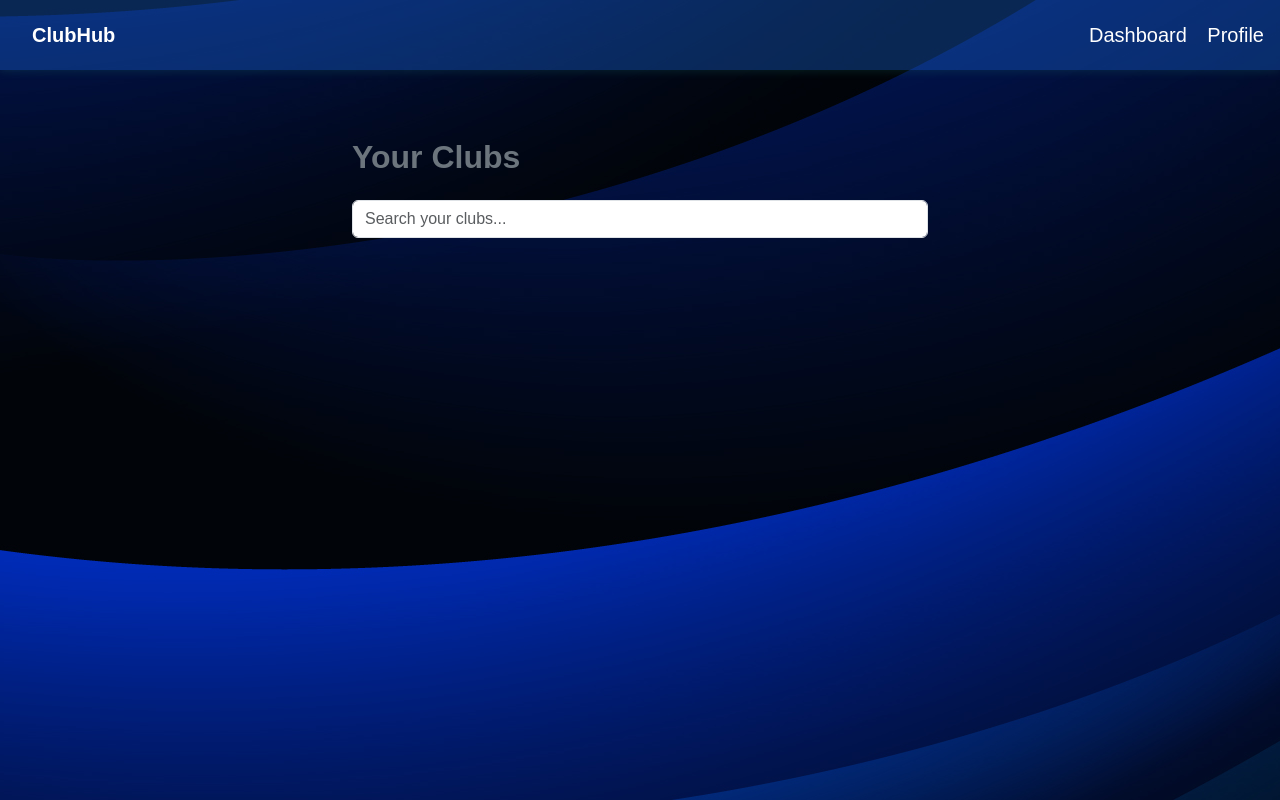
After one commit to mohammedmehdio/project, a PHP site: page /php/stats.php in a window 1280 px wide. The commit adds this page. Run offline with PHP 8.4, Linux system fonts and the light colour scheme; a user stored in the database is signed in; data that the repository does not hold is empty.

Commit message:
adding stats page but still not working

```diff
--- a/php/club.php
+++ b/php/club.php
@@ -245,7 +245,7 @@ $joined_clubs = $stmt_joined_clubs->get_result();
             </a>
         </li>
         <li class="profile-dropdown-list-item">
-            <a href="#">
+            <a href="stats.php">
                 <i class="fa-solid fa-chart-line"></i>
                 Analytics
             </a>
@@ -256,7 +256,7 @@ $joined_clubs = $stmt_joined_clubs->get_result();
                 Settings
             </a>
         </li>
-        <hr />
+        <hr/>
         <li class="profile-dropdown-list-item" id="logouthover">
             <a href="logout.php">
                 <i class="fa-solid fa-arrow-right-from-bracket" style="background-color: #e41c38;"></i>
@@ -344,8 +344,6 @@ $joined_clubs = $stmt_joined_clubs->get_result();
     </div>
 </div>
 
-
-
 <!-- Bootstrap JS (Optional) -->
 <script src="https://cdn.jsdelivr.net/npm/bootstrap@5.3.0-alpha3/dist/js/bootstrap.bundle.min.js"></script>
 
--- /dev/null
+++ b/php/stats.php
@@ -0,0 +1,205 @@
+<?php
+require_once 'connexion.php';
+
+// Ensure user is logged in
+$id_user = $_SESSION['id_user'];
+
+// Fetch user's joined clubs
+$sql_joined_clubs = "SELECT club.id_club, club.club_name FROM user_club
+                     JOIN club ON user_club.id_club = club.id_club
+                     WHERE user_club.id_user = ?";
+$stmt_joined_clubs = $conn->prepare($sql_joined_clubs);
+$stmt_joined_clubs->bind_param('i', $id_user);
+$stmt_joined_clubs->execute();
+$joined_clubs = $stmt_joined_clubs->get_result();
+?>
+
+<!DOCTYPE html>
+<html lang="en">
+<head>
+    <meta charset="UTF-8">
+    <meta name="viewport" content="width=device-width, initial-scale=1.0">
+    <title>Your Clubs</title>
+    <link href="https://cdn.jsdelivr.net/npm/bootstrap@5.3.0-alpha3/dist/css/bootstrap.min.css" rel="stylesheet">
+    <style>
+        /* Custom styling */
+        body{
+            background: url(../img/blue.jpg) no-repeat center center fixed;
+        }
+        @import url("https://fonts.googleapis.com/css2?family=Poppins:wght@100;200;300;400;500&display=swap");
+:root {
+  --primary: #eeeeee;
+  --secondary: #227c70;
+  --green: #82cd47;
+  --secondary-light: rgb(34, 124, 112, 0.2);
+  --secondary-light-2: rgb(127, 183, 126, 0.1);
+  --white: #fff;
+  --black: #393e46;
+
+  --shadow: 0px 2px 8px 0px var(--secondary-light);
+}
+
+* {
+  margin: 0;
+  padding: 0;
+  list-style-type: none;
+  box-sizing: border-box;
+  font-family: "Poppins", sans-serif;
+}
+
+body {
+  height: 100vh;
+  width: 100%;
+  background-color: var(--primary);
+}
+
+.navbar {
+  display: flex;
+  align-items: center;
+  height: 70px;
+  background-color: var(--white);
+  padding: 0 8%;
+  box-shadow: var(--shadow);
+}
+
+.navbar-logo {
+  cursor: pointer;
+}
+
+.navbar-list {
+  width: 100%;
+  text-align: right;
+  padding-right: 2rem;
+}
+
+.navbar-list li {
+  display: inline-block;
+  margin: 0 1rem;
+}
+
+.navbar-list li a {
+  font-size: 1rem;
+  font-weight: 500;
+  color: var(--black);
+  text-decoration: none;
+}
+
+.navbar {
+  background-color: rgba(27, 103, 218, 0.356);
+}
+.navbar-brand, .nav-link {
+  padding: 0;
+  color: #fff !important;
+  margin-left: 0px;
+}
+.hero-section {
+  background: linear-gradient(to right, #6a11cb, #2575fc);
+  color: #fff;
+  padding: 60px 0;
+  text-align: center;
+  background: transparent ;
+}
+
+
+body {
+  font-family: 'Roboto', sans-serif;
+}
+.navbar {
+  background-color: rgba(27, 103, 218, 0.356);
+}
+.navbar-brand, .nav-link {
+  padding: 0;
+  color: #fff !important;
+  margin-left: 0px;
+}
+.hero-section {
+  background: linear-gradient(to right, #6a11cb, #2575fc);
+  color: #fff;
+  padding: 60px 0;
+  text-align: center;
+  background: transparent ;
+}
+
+ul {
+  padding-left: 0;
+}
+.navbar {
+  display: flex;
+  align-items: center;
+  justify-content: space-between; /* Add this */
+  background-color: rgba(27, 103, 218, 0.356);
+}
+
+.navbar-brand:hover {
+  color: #dedee4dc !important;
+}
+        .container { max-width: 600px; }
+        .club-item { display: flex; justify-content: space-between; align-items: center; }
+    </style>
+</head>
+<body>
+ <!-- Navbar with Dashboard and password change modal trigger -->
+ <nav class="navbar navbar-expand-lg" style="margin-bottom: 20px;">
+    <div class="container">
+        <a class="navbar-brand fw-bold" style="position: absolute; left:2rem; " href="#">ClubHub</a>
+        <div class="profile-dropdown" style="position: absolute; right:0;">
+        <a class="navbar-brand"  href="club.php">Dashboard</a>
+        <a class="navbar-brand" href="profile.php">Profile</a>
+    </div>
+</nav>
+<div class="container py-5">
+    <h2 class="fw-semibold text-secondary mb-4">Your Clubs</h2>
+
+    <!-- Search Bar -->
+    <div class="mb-4">
+        <input type="text" id="searchInput" class="form-control" placeholder="Search your clubs..."  onkeyup="searchClubs()">
+    </div>
+
+    <!-- Club List -->
+    <ul class="list-group mb-4" id="clubList">
+        <?php while ($joined = $joined_clubs->fetch_assoc()): ?>
+            <li class="list-group-item d-flex justify-content-between align-items-center club-item">
+                <span class="club-name"><?= htmlspecialchars($joined['club_name']) ?></span>
+                <button class="btn btn-outline-danger btn-sm" onclick="leaveClub(<?= $joined['id_club'] ?>)">
+                    Leave
+                </button>
+            </li>
+        <?php endwhile; ?>
+    </ul>
+</div>
+
+<script src="https://code.jquery.com/jquery-3.6.0.min.js"></script>
+<script>
+    // JavaScript for Filtering Clubs
+    function searchClubs() {
+    var input = document.getElementById("searchInput").value.toLowerCase();
+    var cards = document.querySelectorAll(".club-name");
+
+    cards.forEach(function(card) {
+        var clubName = card.querySelector(".club-name").textContent.toLowerCase();
+        if (clubName.includes(input)) {
+            card.style.display = "";
+        } else {
+            card.style.display = "none";
+        }
+    });
+}
+
+    // AJAX call for leaving a club
+    function leaveClub(clubId) {
+        $.ajax({
+            url: 'leave-button.php',
+            type: 'POST',
+            data: { action: 'leave', club_id: clubId, id_user: <?= json_encode($id_user); ?> },
+            success: function(response) {
+                location.reload(); // Refresh the page after leaving the club
+            },
+            error: function(xhr, status, error) {
+                console.error("Error:", error);
+            }
+        });
+    }
+</script>
+
+</body>
+</html>
```
